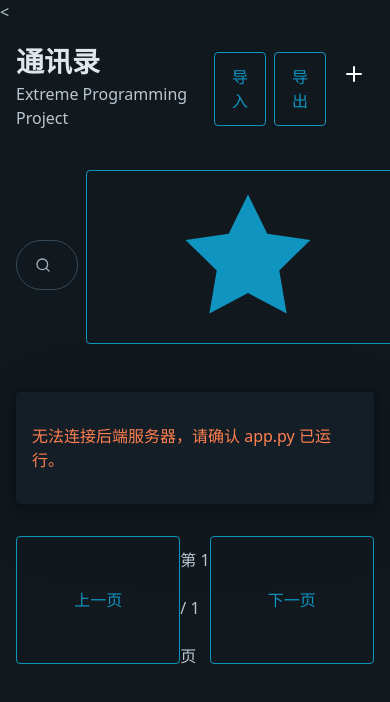
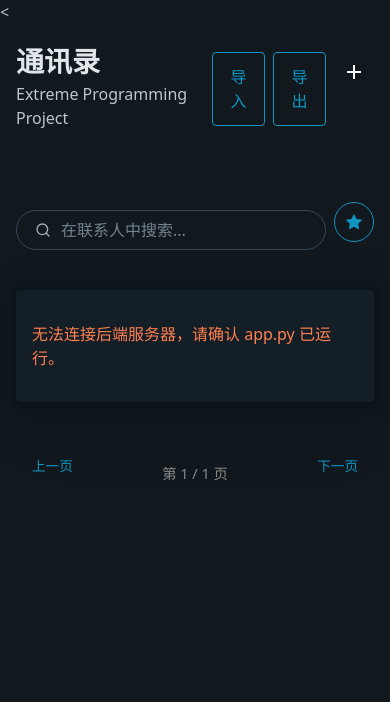
Before and after one commit to AcerXshot/832302225_concacts_frontend, a website built with webpack: page concacts.html in a window 390 px wide. Built offline with nearby package versions, Linux system fonts and the light colour scheme; no server answers.

Commit message:
initial commit

```diff
--- a/concacts.html
+++ b/concacts.html
@@ -8,47 +8,76 @@
 
   <style>
     :root { --pico-background-color: #11191f; }
-    /* 布局调整 */
-    .app-header { display: flex; justify-content: space-between; align-items: center; padding: 1rem 0; gap: 1rem;}
+
+    /* 顶部布局 */
+    .app-header { display: flex; justify-content: space-between; align-items: center; padding: 1rem 0; margin-bottom: 2rem; }
     .header-actions { display: flex; gap: 0.5rem; }
 
-    /* 图标按钮样式 */
+    /* 极简图标按钮 */
     .icon-btn {
       background: transparent !important; border: none !important;
-      padding: 0.5rem !important; margin: 0 !important;
-      width: 44px; height: 44px;
-      color: var(--pico-primary);
-      cursor: pointer;
+      padding: 0.5rem !important; width: 40px; height: 40px;
+      color: var(--pico-primary); display: flex; align-items: center; justify-content: center;
     }
-    .icon-btn svg { width: 24px; height: 24px; stroke: currentColor; stroke-width: 2; fill: none; stroke-linecap: round; stroke-linejoin: round; }
+    .icon-btn svg { width: 24px; height: 24px; stroke: currentColor; stroke-width: 2; fill: none; }
+
+    /* --- 重点修改：搜索栏容器 --- */
+    .search-wrapper {
+      display: flex;
+      align-items: center;
+      gap: 0.5rem; /* 搜索框和星星的间距 */
+      margin-bottom: 2rem;
+    }
+
+    /* 搜索输入框：撑满剩余空间 */
+    .search-wrapper input[type="search"] {
+      margin-bottom: 0; /* 去掉默认下边距 */
+      height: 40px;     /* 强制高度 */
+      border-radius: 20px; /* 圆角效果，像你的图片一样 */
+    }
+
+    /* 收藏星星按钮：高度一致，宽度调小 */
+    #toggle-fav-btn {
+      width: 40px;       /* 宽度调小，正方形 */
+      height: 40px;      /* 高度与搜索框一致 */
+      padding: 0;        /* 去掉内边距 */
+      display: flex; align-items: center; justify-content: center;
+      border-radius: 50%; /* 圆形或者改成 4px 方形 */
+      flex-shrink: 0;    /* 防止被压缩 */
+    }
+    #toggle-fav-btn svg { width: 20px; height: 20px; }
+
+    /* --- 重点修改：分页栏 --- */
+    .pagination-container {
+      display: flex;
+      justify-content: space-between; /* 关键：一个最左，一个最右 */
+      align-items: center;
+      margin-top: 3rem;
+      width: 100%;
+    }
+
+    /* 分页按钮：调小 */
+    .pagination-btn {
+      padding: 0.25rem 1rem !important; /* 减小内边距 */
+      font-size: 0.85rem !important;    /* 减小字号 */
+      width: auto !important;           /* 宽度自适应 */
+      height: 32px;                     /* 固定高度 */
+      line-height: 1;
+      background-color: transparent;
+      border: 1px solid var(--pico-primary);
+    }
+
+    /* 页码文字 */
+    #page-info { color: #888; font-size: 0.9rem; }
+
+    /* 列表样式保持不变... */
+    .list-group-header { color: #888; margin-top: 1rem; font-size: 0.9rem; padding-left: 0.5rem; }
+    .contact-item { padding: 1rem 0.5rem; border-bottom: 1px solid #2d3748; display: flex; justify-content: space-between; align-items: center; }
+    .contact-item:hover { background-color: #1a202c; }
 
     /* 收藏星星样式 */
-    .star-btn { color: #555; transition: color 0.2s; z-index: 10; }
-    .star-btn.active { color: #f6ad55; fill: #f6ad55; } /* 金色实心 */
-    .star-btn:hover { transform: scale(1.1); }
-
-    /* 列表项样式 */
-    .contact-item {
-      display: flex; justify-content: space-between; align-items: center;
-      font-size: 1.1rem; padding: 1rem;
-      border-bottom: 1px solid var(--pico-muted-border-color);
-      cursor: pointer; transition: background-color 0.2s ease;
-    }
-    .contact-item:hover { background-color: #192229; }
-    .contact-info { flex-grow: 1; }
-
-    /* 动态表单行样式 */
-    .detail-row { display: flex; gap: 0.5rem; margin-bottom: 0.5rem; align-items: center; }
-    .detail-row select { width: 100px; margin-bottom: 0; }
-    .detail-row input { margin-bottom: 0; flex-grow: 1; }
-    .detail-row .remove-btn { width: auto; padding: 0.2rem 0.5rem; background: var(--pico-form-invalid-border-color); border: none; font-size: 0.8rem; }
-
-    /* 分组标题 */
-    .list-group-header {
-      font-size: 1rem; font-weight: bold; color: var(--pico-primary);
-      background-color: #192229; padding: 0.25rem 1rem;
-      margin-top: 0.5rem; border-radius: 4px;
-    }
+    .star-btn { color: #555; transition: color 0.2s; border:none; background:transparent; }
+    .star-btn.active { color: #f6ad55; fill: #f6ad55; }
   </style>
 </head>
 <body style="padding-bottom: 5rem;">
@@ -84,22 +113,22 @@
     </div>
   </header>
 
-  <div>
-    <div style="display: flex; gap: 0.5rem; align-items: center;">
-    <input type="search" id="search-input" name="search" placeholder="搜索联系人..." style="margin-bottom: 0;">
+  <div class="search-wrapper">
+    <input type="search" id="search-input" name="search" placeholder="在联系人中搜索..." style="flex-grow: 1;">
 
-    <button id="toggle-fav-btn" class="outline" data-tooltip="只看收藏" style="width: auto; padding: 0.7rem;">
-      <svg style="pointer-events: none;"><use href="#icon-star"></use></svg>
+    <button id="toggle-fav-btn" class="outline" data-tooltip="只看收藏">
+      <svg><use href="#icon-star"></use></svg>
     </button>
-  </div>
   </div>
 
   <div id="contacts-list" style="margin-top: 1rem;"></div>
 
-  <div id="pagination-controls" style="display: flex; justify-content: space-between; margin-top: 2rem;">
-    <button id="prev-page" class="outline">上一页</button>
-    <span id="page-info" style="line-height: 3;">第 1 / 1 页</span>
-    <button id="next-page" class="outline">下一页</button>
+  <div class="pagination-container" id="pagination-controls">
+    <button id="prev-page" class="pagination-btn outline">上一页</button>
+
+    <span id="page-info">第 1 / 1 页</span>
+
+    <button id="next-page" class="pagination-btn outline">下一页</button>
   </div>
 
   <dialog id="detail-modal">
--- a/script.js
+++ b/script.js
@@ -15,6 +15,7 @@ async function fetchDataAndRender() {
     const response = await fetch(`${API_BASE_URL}/contacts`);
     if (!response.ok) throw new Error("API Error");
     allContacts = await response.json();
+    updateSearchPlaceholder();
     currentPage = 1;
     renderPage();
   } catch (error) {
@@ -58,6 +59,15 @@ function renderPage() {
 
   renderGroupedContacts(groupContacts(paginatedContacts));
   updatePaginationControls(filteredContacts.length);
+}
+
+// --- 新增：更新搜索框占位符 ---
+function updateSearchPlaceholder() {
+  const count = allContacts.length;
+  const searchInput = document.getElementById('search-input');
+  if (searchInput) {
+    searchInput.placeholder = `在 ${count} 位联系人中搜索...`;
+  }
 }
 
 // 分组逻辑 (按首字母)
```
